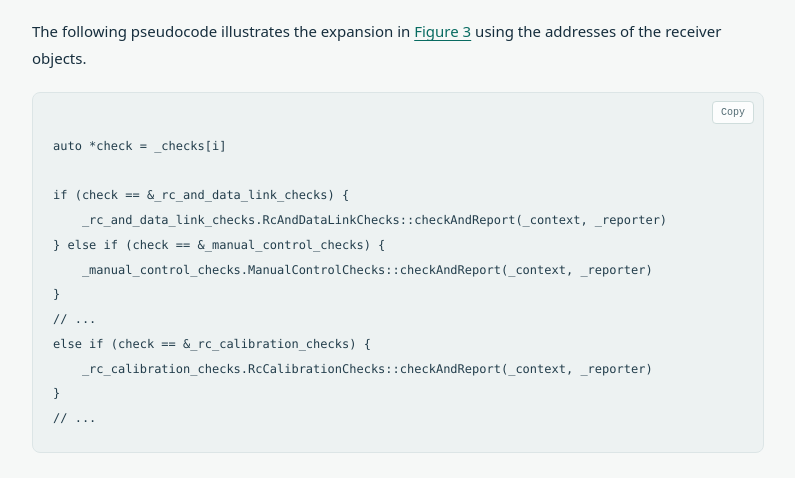
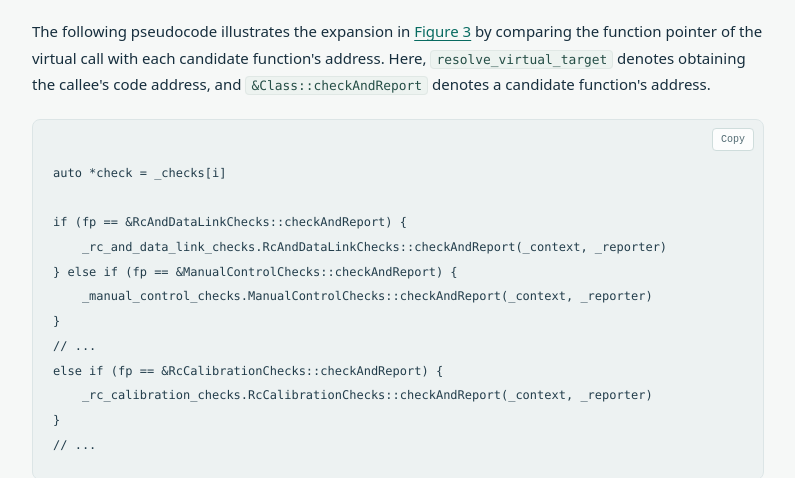
Before and after one commit to Lqs66/RVAT, a plain HTML site: page docs/example/running_example.html in a window 1280 px wide. Shown: the part 3915-4393 px from the top of the page, without its empty margins (252-1047 px from the left). Drawn offline with nearby package versions, Linux system fonts and the light colour scheme.

Commit message:
Revise the description of example

```diff
--- a/docs/example/running_example.html
+++ b/docs/example/running_example.html
@@ -99,16 +99,16 @@ Control then continues with the statements after the original call.</p>
     ...
 }
 </code></pre>
-<p>The following pseudocode illustrates the expansion in <a href="#figure-3">Figure 3</a> using the addresses of the receiver objects.</p>
+<p>The following pseudocode illustrates the expansion in <a href="#figure-3">Figure 3</a> by comparing the function pointer of the virtual call with each candidate function's address. Here, <code>resolve_virtual_target</code> denotes obtaining the callee's code address, and <code>&amp;Class::checkAndReport</code> denotes a candidate function's address.</p>
 <pre><code class="language-cpp">auto *check = _checks[i]
 
-if (check == &amp;_rc_and_data_link_checks) {
+if (fp == &amp;RcAndDataLinkChecks::checkAndReport) {
     _rc_and_data_link_checks.RcAndDataLinkChecks::checkAndReport(_context, _reporter)
-} else if (check == &amp;_manual_control_checks) {
+} else if (fp == &amp;ManualControlChecks::checkAndReport) {
     _manual_control_checks.ManualControlChecks::checkAndReport(_context, _reporter)
 }
 // ...
-else if (check == &amp;_rc_calibration_checks) {
+else if (fp == &amp;RcCalibrationChecks::checkAndReport) {
     _rc_calibration_checks.RcCalibrationChecks::checkAndReport(_context, _reporter)
 }
 // ...
```
Also changed, not shown: example/running_example.md (+4 -4 lines).
